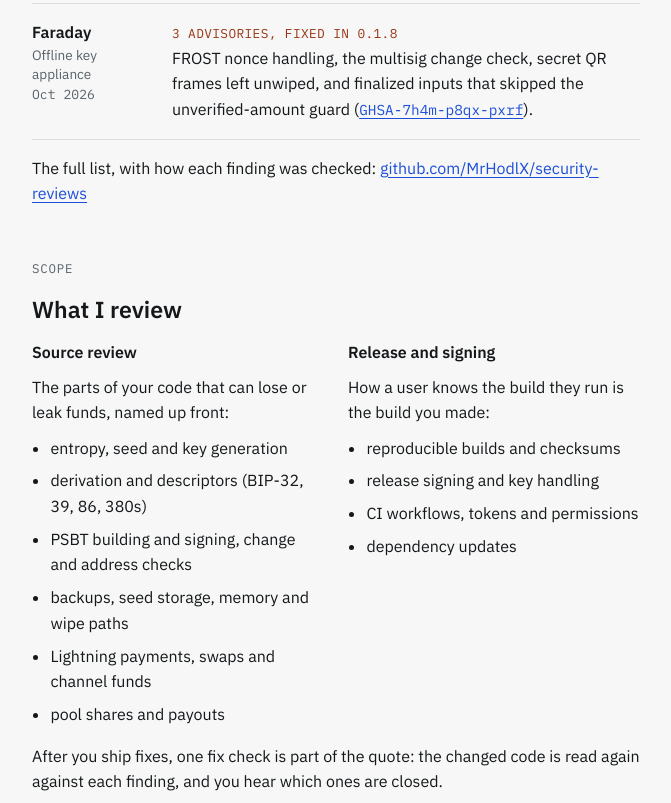
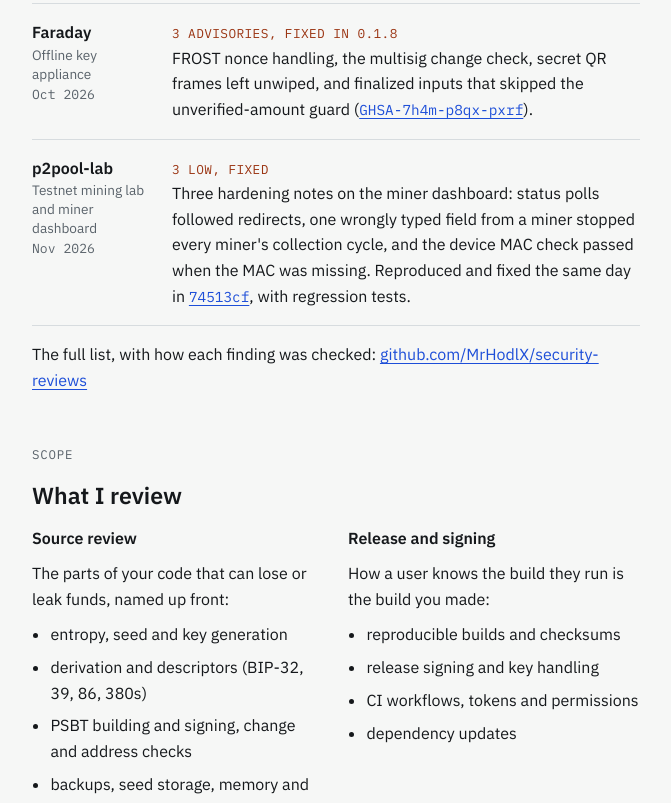
Before and after one commit to MrHodlX/MrHodlX.github.io, a plain HTML site: page index.html in a window 1280 px wide. Shown: the part 1406-2209 px from the top of the page, without its empty margins (304-975 px from the left). Drawn offline with Linux system fonts and the light colour scheme.

Commit message:
Add p2pool-lab to recent work

```diff
--- a/index.html
+++ b/index.html
@@ -194,6 +194,10 @@
         <div><div class="who">Faraday</div><div class="kind">Offline key appliance</div><div class="when">Oct 2026</div></div>
         <div class="what"><span class="sev">3 ADVISORIES, FIXED IN 0.1.8</span><br>FROST nonce handling, the multisig change check, secret QR frames left unwiped, and finalized inputs that skipped the unverified-amount guard (<a href="https://github.com/bitcoinpasada/faraday/security/advisories/GHSA-7h4m-p8qx-pxrf"><span class="mono">GHSA-7h4m-p8qx-pxrf</span></a>).</div>
       </li>
+      <li id="p2pool-lab">
+        <div><div class="who">p2pool-lab</div><div class="kind">Testnet mining lab and miner dashboard</div><div class="when">Nov 2026</div></div>
+        <div class="what"><span class="sev">3 LOW, FIXED</span><br>Three hardening notes on the miner dashboard: status polls followed redirects, one wrongly typed field from a miner stopped every miner's collection cycle, and the device MAC check passed when the MAC was missing. Reproduced and fixed the same day in <a href="https://github.com/EthnTuttle/p2pool-lab/commit/74513cf4b1a06de3d815852aadce3ce0eb135107"><span class="mono">74513cf</span></a>, with regression tests.</div>
+      </li>
     </ul>
     <p>The full list, with how each finding was checked: <a href="https://github.com/MrHodlX/security-reviews">github.com/MrHodlX/security-reviews</a></p>
   </section>
```
